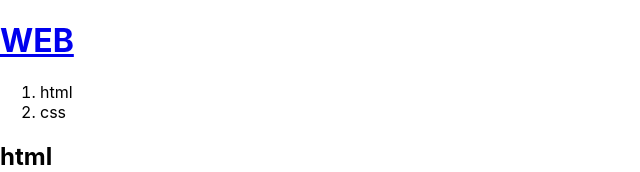
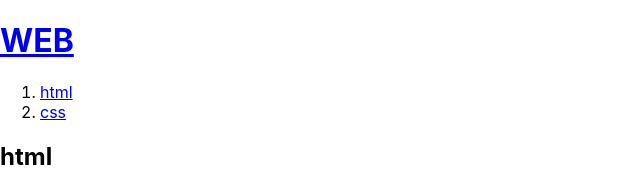
Before and after one commit to minyopi/react-tutorial, a React (Create React App) app: page / in a window 1280 px wide. Shown: the top 172 px of the page, without its empty margins (0-640 px from the left). Built offline with nearby package versions, Linux system fonts and the light colour scheme.

Commit message:
링크화

```diff
--- a/src/App.js
+++ b/src/App.js
@@ -15,7 +15,12 @@ function Nav(props){
   // ]
   let lis = [];
   for (let i = 0; i < props.data.length; i++){
-    lis.push(<li key={props.data[i].id}><a>{props.data[i].title}</a></li>);
+    let item = props.data[i];
+    lis.push(
+      <li key={item.id}>
+        <a href={item.id+".html"}>{item.title}</a>
+      </li>
+      );
   }
   return(
     <nav>
```
